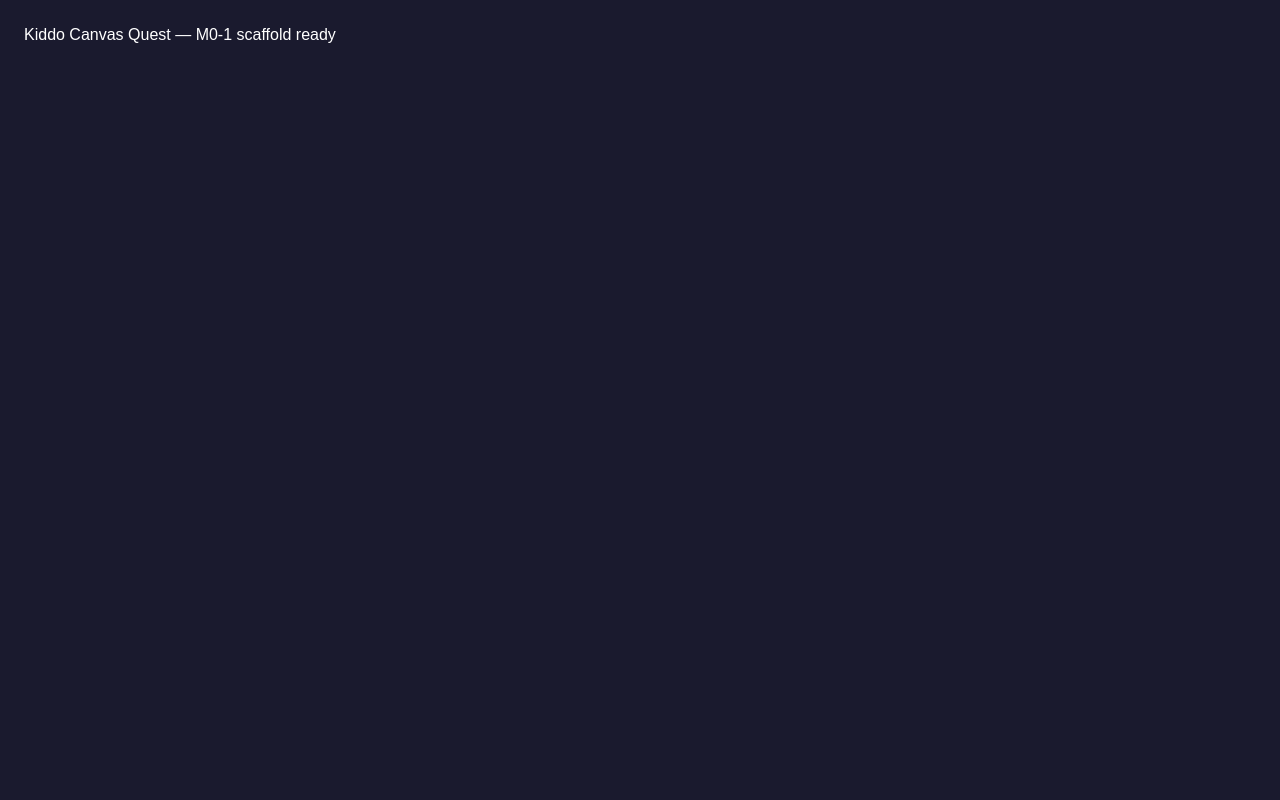
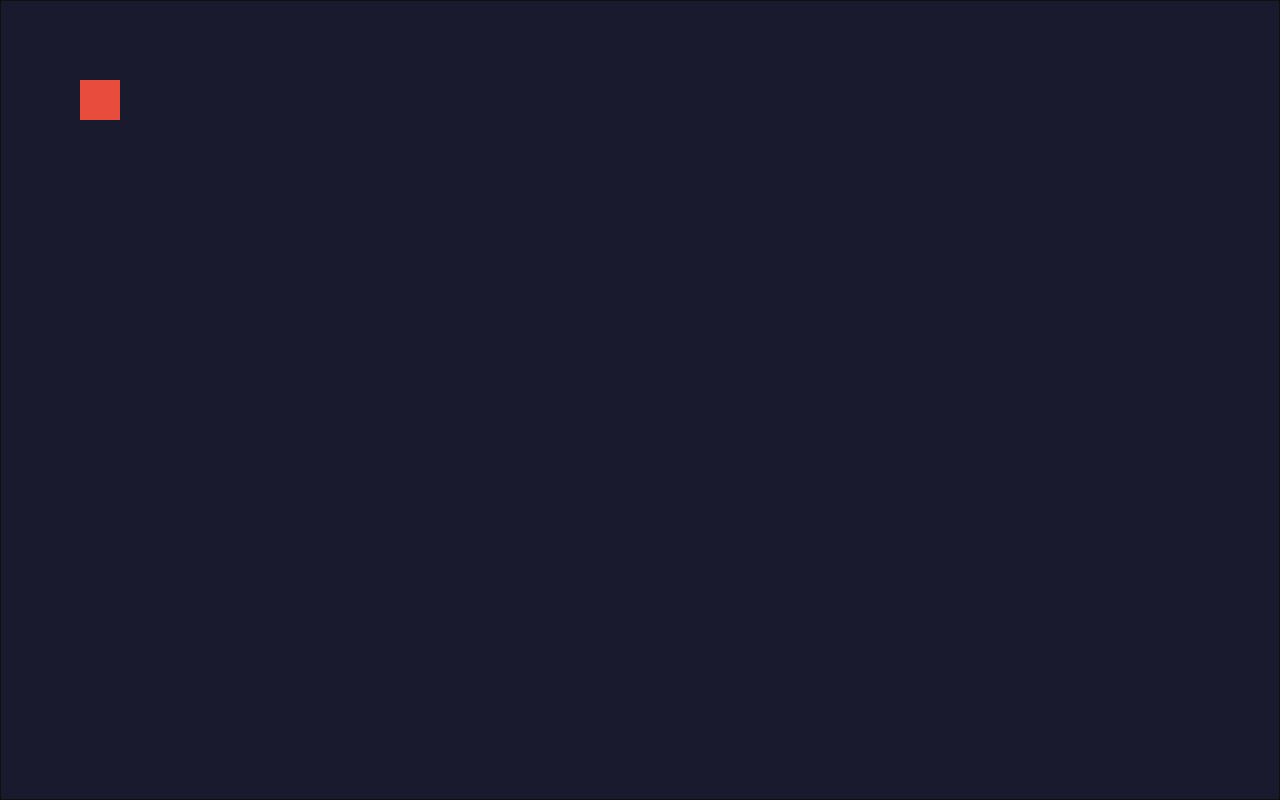
Before and after one commit to jinjin9527/kiddo-canvas-quest, a website built with Vite: page index.html in a window 1280 px wide. Built offline with nearby package versions, Linux system fonts and the light colour scheme.

Commit message:
feat: M0 game loop with keyboard movement and boundary clamp
Wire GameState reducer, rAF loop, canvas resize, and separated render for the red-square baseline.

Co-authored-by: Cursor <cursoragent@cursor.com>

```diff
--- a/index.html
+++ b/index.html
@@ -25,7 +25,7 @@
     </style>
   </head>
   <body>
-    <canvas id="game"></canvas>
+    <canvas id="game" tabindex="0"></canvas>
     <script type="module" src="/src/main.ts"></script>
   </body>
 </html>
--- /dev/null
+++ b/src/game/gameLoop.ts
@@ -0,0 +1,23 @@
+// src/game/gameLoop.ts
+
+export function createGameLoop(onTick: (deltaTime: number) => void) {
+  let raf = 0;
+  let last = performance.now();
+  const MAX_DT = 0.1;
+
+  const loop = (now: number) => {
+    let dt = (now - last) / 1000;
+    last = now;
+    if (dt > MAX_DT) dt = MAX_DT;
+    onTick(dt);
+    raf = requestAnimationFrame(loop);
+  };
+
+  return {
+    start: () => {
+      last = performance.now();
+      raf = requestAnimationFrame(loop);
+    },
+    stop: () => cancelAnimationFrame(raf),
+  };
+}
--- /dev/null
+++ b/src/input/keyboard.ts
@@ -0,0 +1,21 @@
+// src/input/keyboard.ts
+
+import type { GameAction } from '../state/types';
+
+const PREVENT_DEFAULT_KEYS = ['ArrowUp', 'ArrowDown', 'ArrowLeft', 'ArrowRight', ' '];
+
+export function bindKeyboard(
+  target: Window,
+  onAction: (action: GameAction) => void,
+): void {
+  target.addEventListener('keydown', (e) => {
+    if (PREVENT_DEFAULT_KEYS.includes(e.key)) {
+      e.preventDefault();
+    }
+    onAction({ type: 'KEY_DOWN', key: e.key });
+  });
+
+  target.addEventListener('keyup', (e) => {
+    onAction({ type: 'KEY_UP', key: e.key });
+  });
+}
--- /dev/null
+++ b/src/input/resize.ts
@@ -0,0 +1,10 @@
+// src/input/resize.ts
+
+export function bindResize(
+  target: Window,
+  onResize: (width: number, height: number) => void,
+): void {
+  const notify = () => onResize(target.innerWidth, target.innerHeight);
+  target.addEventListener('resize', notify);
+  notify();
+}
--- a/src/main.ts
+++ b/src/main.ts
@@ -1,4 +1,12 @@
-// src/main.ts — M0-1 脚手架占位；M0-3 起装配 Canvas + Game Loop
+// src/main.ts — M0-6：装配入口（update / render 解耦）
+
+import { createGameLoop } from './game/gameLoop';
+import { bindKeyboard } from './input/keyboard';
+import { bindResize } from './input/resize';
+import { render } from './render/render';
+import { createInitialState } from './state/initialState';
+import { updateState } from './state/updateState';
+import type { GameAction, GameState } from './state/types';
 
 const canvas = document.querySelector<HTMLCanvasElement>('#game');
 if (!canvas) {
@@ -9,14 +17,28 @@ const ctx = canvas.getContext('2d');
 if (!ctx) {
   throw new Error('CanvasRenderingContext2D unavailable');
 }
+const context = ctx;
 
-canvas.width = window.innerWidth;
-canvas.height = window.innerHeight;
+canvas.focus();
 
-ctx.fillStyle = '#1a1a2e';
-ctx.fillRect(0, 0, canvas.width, canvas.height);
-ctx.fillStyle = '#ffffff';
-ctx.font = '16px sans-serif';
-ctx.fillText('Kiddo Canvas Quest — M0-1 scaffold ready', 24, 40);
+let state: GameState = createInitialState();
+const pendingActions: GameAction[] = [];
 
-console.info('[kiddo] M0-1 Vite + TS scaffold OK');
+bindResize(window, (width, height) => {
+  pendingActions.push({ type: 'RESIZE', width, height });
+});
+
+bindKeyboard(window, (action) => {
+  pendingActions.push(action);
+});
+
+createGameLoop((deltaTime) => {
+  for (const action of pendingActions) {
+    state = updateState(state, action);
+  }
+  pendingActions.length = 0;
+  state = updateState(state, { type: 'TICK', deltaTime });
+  render(context, state);
+}).start();
+
+console.info('[kiddo] M0 complete — red square + keyboard + boundary');
--- /dev/null
+++ b/src/render/render.ts
@@ -0,0 +1,20 @@
+// src/render/render.ts
+
+import type { GameState } from '../state/types';
+
+export function render(ctx: CanvasRenderingContext2D, state: GameState): void {
+  const { canvas, player } = state;
+  ctx.canvas.width = canvas.width;
+  ctx.canvas.height = canvas.height;
+
+  ctx.fillStyle = '#1a1a2e';
+  ctx.fillRect(0, 0, canvas.width, canvas.height);
+
+  ctx.fillStyle = player.color;
+  ctx.fillRect(
+    player.position.x - player.size / 2,
+    player.position.y - player.size / 2,
+    player.size,
+    player.size,
+  );
+}
--- /dev/null
+++ b/src/state/initialState.ts
@@ -0,0 +1,17 @@
+// src/state/initialState.ts
+
+import type { GameState } from './types';
+
+export function createInitialState(): GameState {
+  return {
+    canvas: { width: 800, height: 600 },
+    scene: 'PLAY',
+    isLoading: false,
+    player: {
+      position: { x: 100, y: 100 },
+      velocity: { x: 0, y: 0 },
+      size: 40,
+      color: '#e74c3c',
+    },
+  };
+}
--- /dev/null
+++ b/src/state/types.ts
@@ -0,0 +1,33 @@
+// src/state/types.ts
+
+export interface Vec2 {
+  x: number;
+  y: number;
+}
+
+export interface Player {
+  position: Vec2;
+  velocity: Vec2;
+  size: number;
+  color: string;
+}
+
+export interface CanvasInfo {
+  width: number;
+  height: number;
+}
+
+export interface GameState {
+  canvas: CanvasInfo;
+  player: Player;
+  /** M0 固定 'PLAY'；M2 扩展 FSM */
+  scene: 'PLAY';
+  /** M3+ */
+  isLoading: boolean;
+}
+
+export type GameAction =
+  | { type: 'RESIZE'; width: number; height: number }
+  | { type: 'KEY_DOWN'; key: string }
+  | { type: 'KEY_UP'; key: string }
+  | { type: 'TICK'; deltaTime: number };
--- /dev/null
+++ b/src/state/updateState.ts
@@ -0,0 +1,48 @@
+// src/state/updateState.ts
+
+import type { GameAction, GameState } from './types';
+
+const SPEED = 200;
+
+function clamp(v: number, min: number, max: number): number {
+  return Math.max(min, Math.min(max, v));
+}
+
+export function updateState(state: GameState, action: GameAction): GameState {
+  switch (action.type) {
+    case 'RESIZE':
+      return { ...state, canvas: { width: action.width, height: action.height } };
+
+    case 'KEY_DOWN': {
+      const v = { ...state.player.velocity };
+      if (action.key === 'ArrowLeft' || action.key === 'a') v.x = -SPEED;
+      if (action.key === 'ArrowRight' || action.key === 'd') v.x = SPEED;
+      if (action.key === 'ArrowUp' || action.key === 'w') v.y = -SPEED;
+      if (action.key === 'ArrowDown' || action.key === 's') v.y = SPEED;
+      return { ...state, player: { ...state.player, velocity: v } };
+    }
+
+    case 'KEY_UP': {
+      const v = { ...state.player.velocity };
+      if (['ArrowLeft', 'ArrowRight', 'a', 'd'].includes(action.key)) v.x = 0;
+      if (['ArrowUp', 'ArrowDown', 'w', 's'].includes(action.key)) v.y = 0;
+      return { ...state, player: { ...state.player, velocity: v } };
+    }
+
+    case 'TICK': {
+      const { player, canvas } = state;
+      const half = player.size / 2;
+      let x = player.position.x + player.velocity.x * action.deltaTime;
+      let y = player.position.y + player.velocity.y * action.deltaTime;
+      x = clamp(x, half, canvas.width - half);
+      y = clamp(y, half, canvas.height - half);
+      return {
+        ...state,
+        player: { ...player, position: { x, y } },
+      };
+    }
+
+    default:
+      return state;
+  }
+}
```
